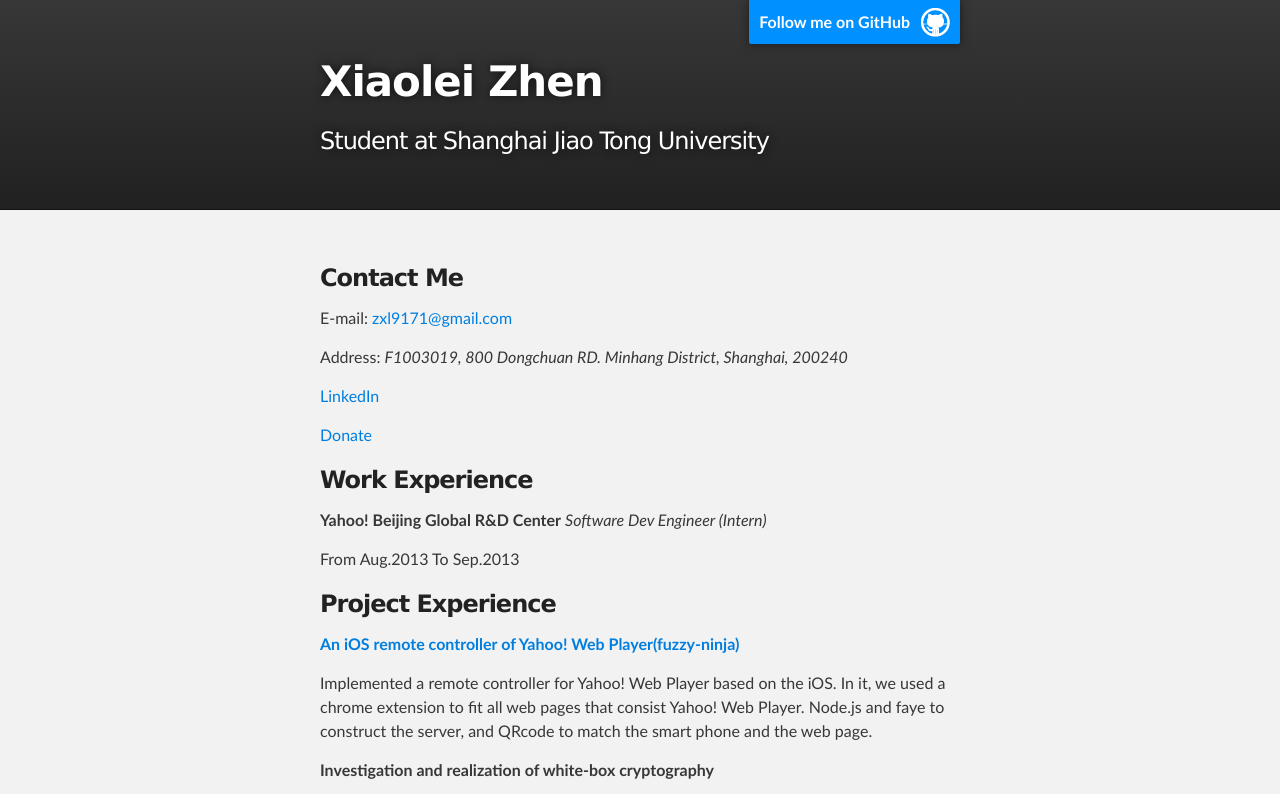
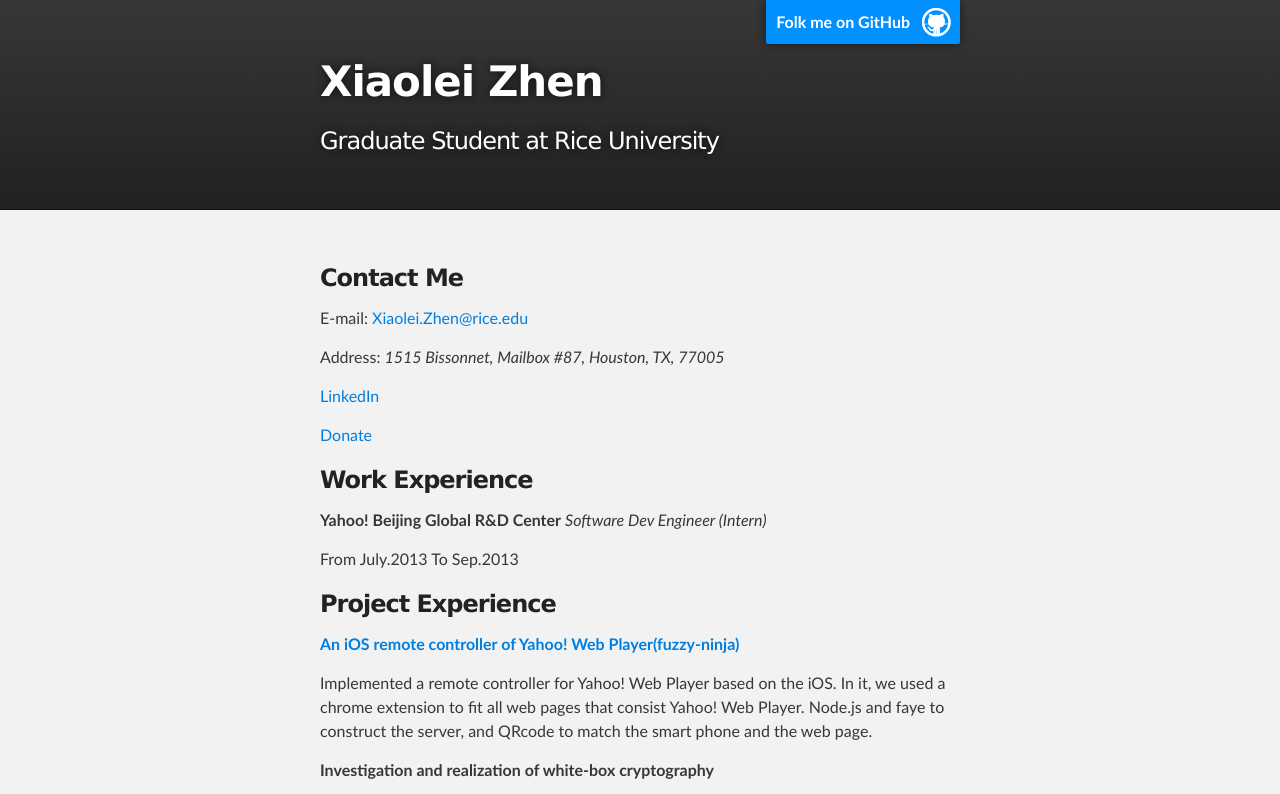
Before and after one commit to zxl9171/Xiaolei-Zhen, a plain HTML site: page index.html in a window 1280 px wide. Shown: the top 794 px of the page. Drawn offline with Linux system fonts and the light colour scheme.

Commit message:
Update index.html
update after arrive Rice

```diff
--- a/index.html
+++ b/index.html
@@ -14,10 +14,10 @@
     <!-- HEADER -->
     <div id="header_wrap" class="outer">
         <header class="inner">
-          <a id="forkme_banner" href="https://github.com/zxl9171">Follow me on GitHub</a>
+          <a id="forkme_banner" href="https://github.com/zxl9171">Folk me on GitHub</a>
 
           <h1 id="project_title">Xiaolei Zhen</h1>
-          <h2 id="project_tagline">Student at Shanghai Jiao Tong University</h2>
+          <h2 id="project_tagline">Graduate Student at Rice University</h2>
         </header>
     </div>
 
@@ -27,8 +27,8 @@
         <h3>
           <a name="contact-me" class="anchor" href="#contact-me"><span class="octicon octicon-link"></span></a>Contact Me
         </h3>
-        <p>E-mail: <a href="mailto:zxl9171@gmail.com">zxl9171@gmail.com</a></p>
-        <p>Address: <em>F1003019, 800 Dongchuan RD. Minhang District, Shanghai, 200240</em></p>
+        <p>E-mail: <a href="mailto:Xiaolei.Zhen@rice.edu">Xiaolei.Zhen@rice.edu</a></p>
+        <p>Address: <em>1515 Bissonnet, Mailbox #87, Houston, TX, 77005</em></p>
         <p><a href="http://www.linkedin.com/profile/view?id=145698107">LinkedIn</a></p>
         <p><a href="https://me.alipay.com/zhenxiaolei">Donate</a></p>
         <h3>
@@ -36,7 +36,7 @@
         </h3>
         <p><strong>Yahoo! Beijing Global R&amp;D Center</strong>
           <em>Software Dev Engineer (Intern)</em></p>
-          <p>From Aug.2013 To Sep.2013</p>
+          <p>From July.2013 To Sep.2013</p>
         <h3>
           <a name="project-experience" class="anchor" href="#project-experience"><span class="octicon octicon-link"></span></a>Project Experience
         </h3>
@@ -55,6 +55,12 @@
         <h3>
           <a name="awards" class="anchor" href="#awards"><span class="octicon octicon-link"></span></a>Awards
         </h3>
+
+        <p>2014.9    <strong>Champion of AnGeek</strong></p>
+
+        <p>2014.6    <strong>Outstanding Undergraduate Student</strong></p>
+
+        <p>2013    <strong>School Scholarship Winner</strong></p>
 
         <p>2013.5  <strong><a href="https://raw.github.com/stranbird/fuzzy-ninja/master/report/IMG_0002.JPG">Yahoo! Hack Day Hacker's Choice Award</a></strong></p>
 
```
